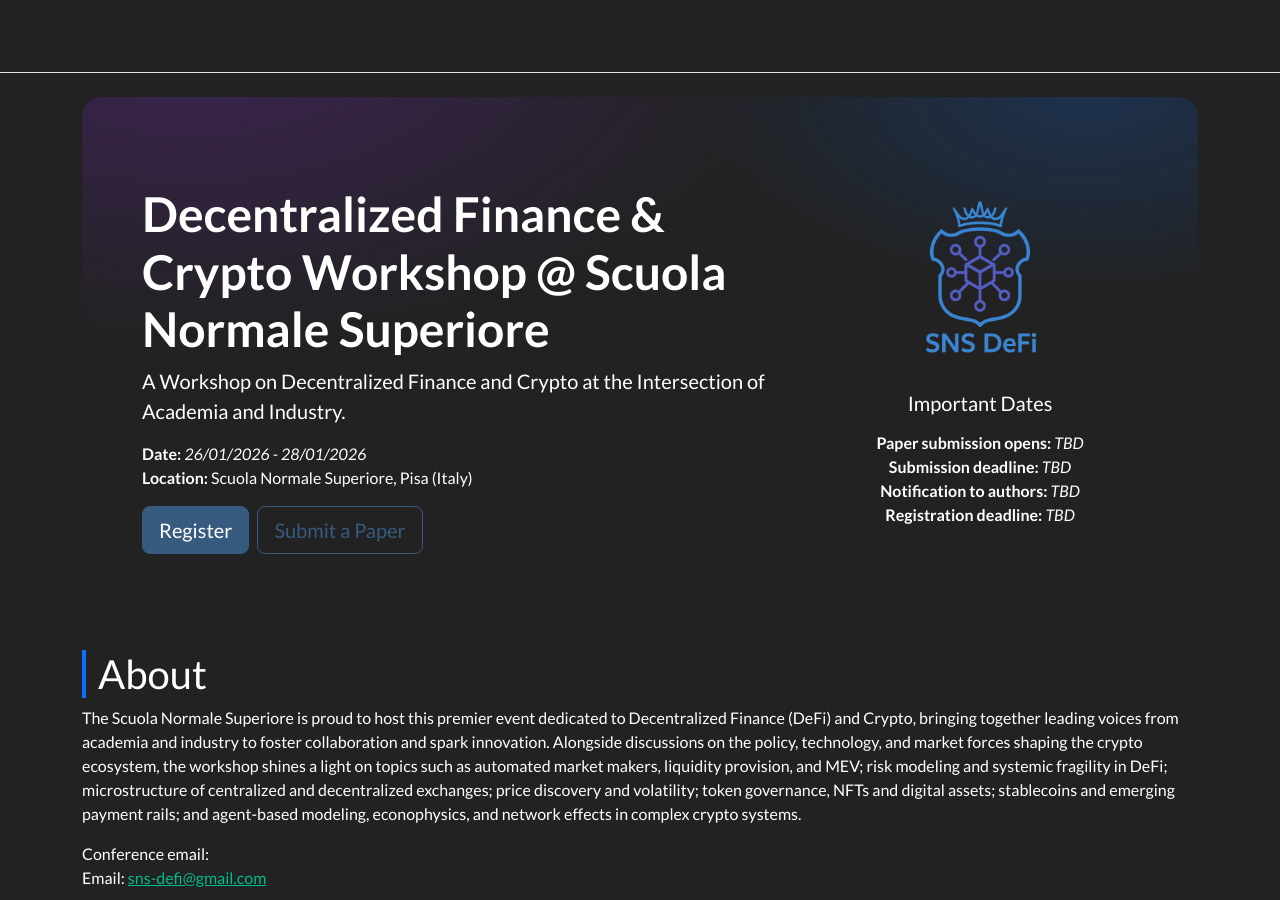
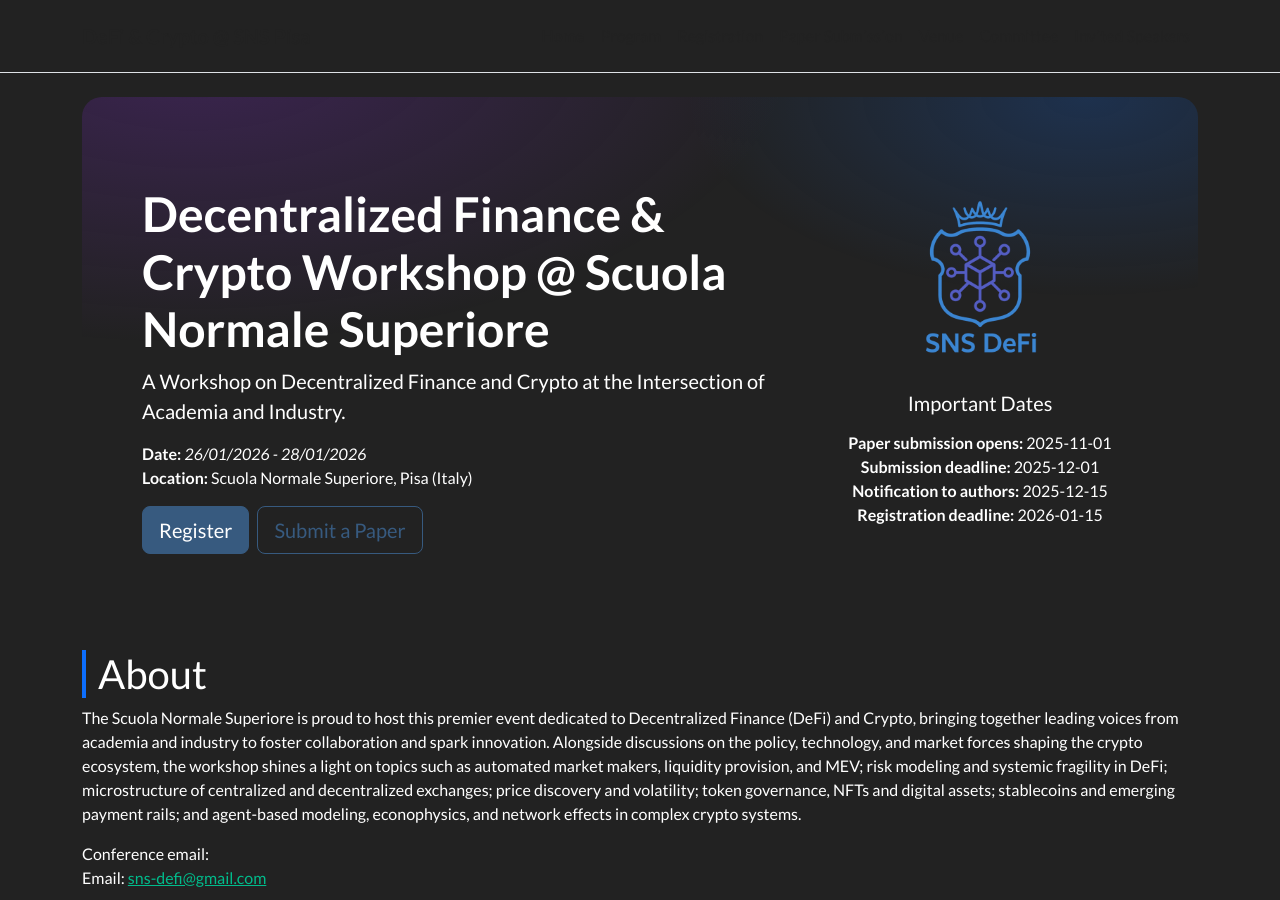
Before and after one commit to sns-defi/sns-defi.github.io, a Jekyll site: the page built from index.md, in a window 1280 px wide and 900 px high. Built offline with Jekyll 4.4.1, drawn with Linux system fonts in a browser that asks for light colours; nearby versions of some CDN libraries.

Commit message:
Update index.md

```diff
--- a/index.md
+++ b/index.md
@@ -30,10 +30,10 @@ title: "Homepage"
             style="max-height: 180px; object-fit: contain;">
           <h2 class="h5 mb-3">Important Dates</h2>
           <ul class="list-unstyled mb-0">
-            <li><strong>Paper submission opens:</strong> <em>TBD</em></li>
-            <li><strong>Submission deadline:</strong> <em>TBD</em></li>
-            <li><strong>Notification to authors:</strong> <em>TBD</em></li>
-            <li><strong>Registration deadline:</strong> <em>TBD</em></li>
+            <li><strong>Paper submission opens:</strong> 2025-11-01</li>
+            <li><strong>Submission deadline:</strong> 2025-12-01</li>
+            <li><strong>Notification to authors:</strong> 2025-12-15</li>
+            <li><strong>Registration deadline:</strong> 2026-01-15</li>
           </ul>
         </div>
       </div>
```
